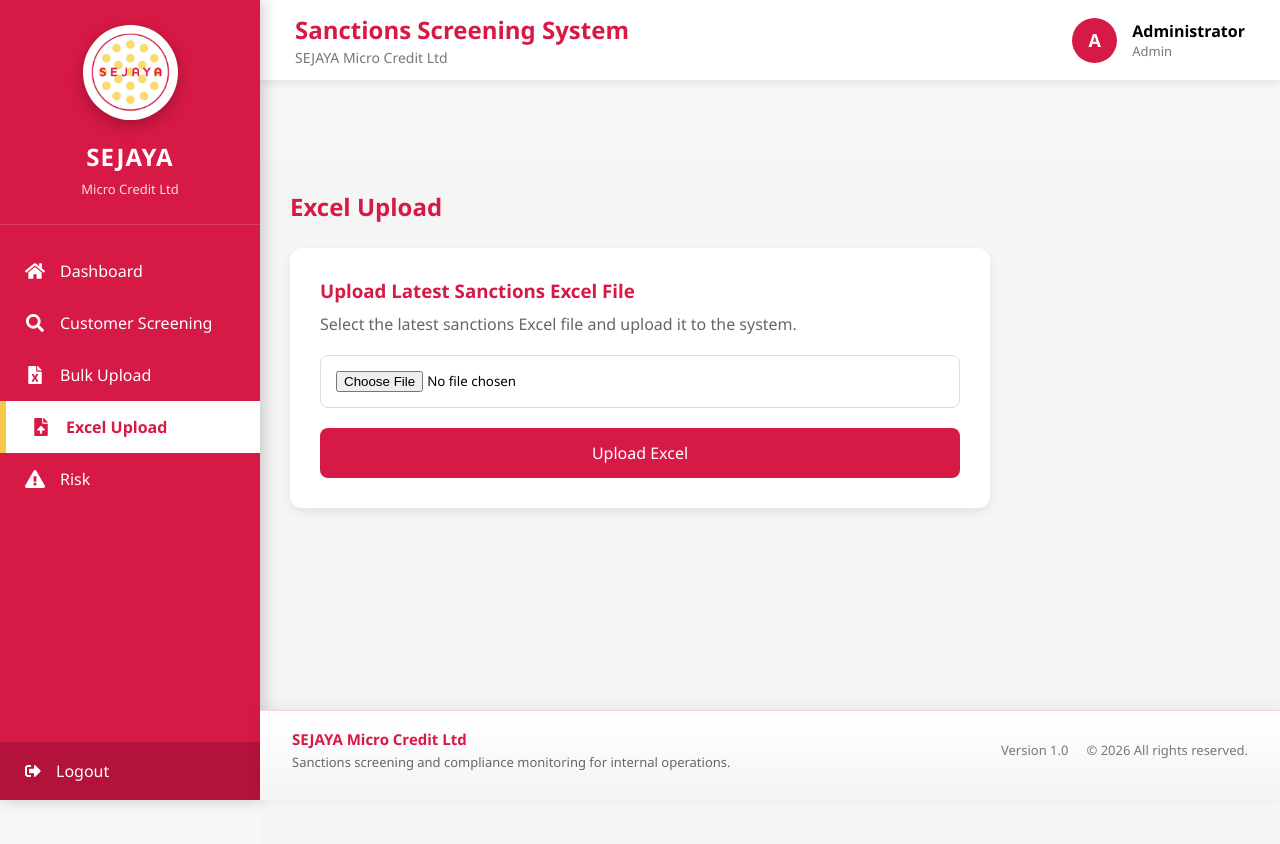
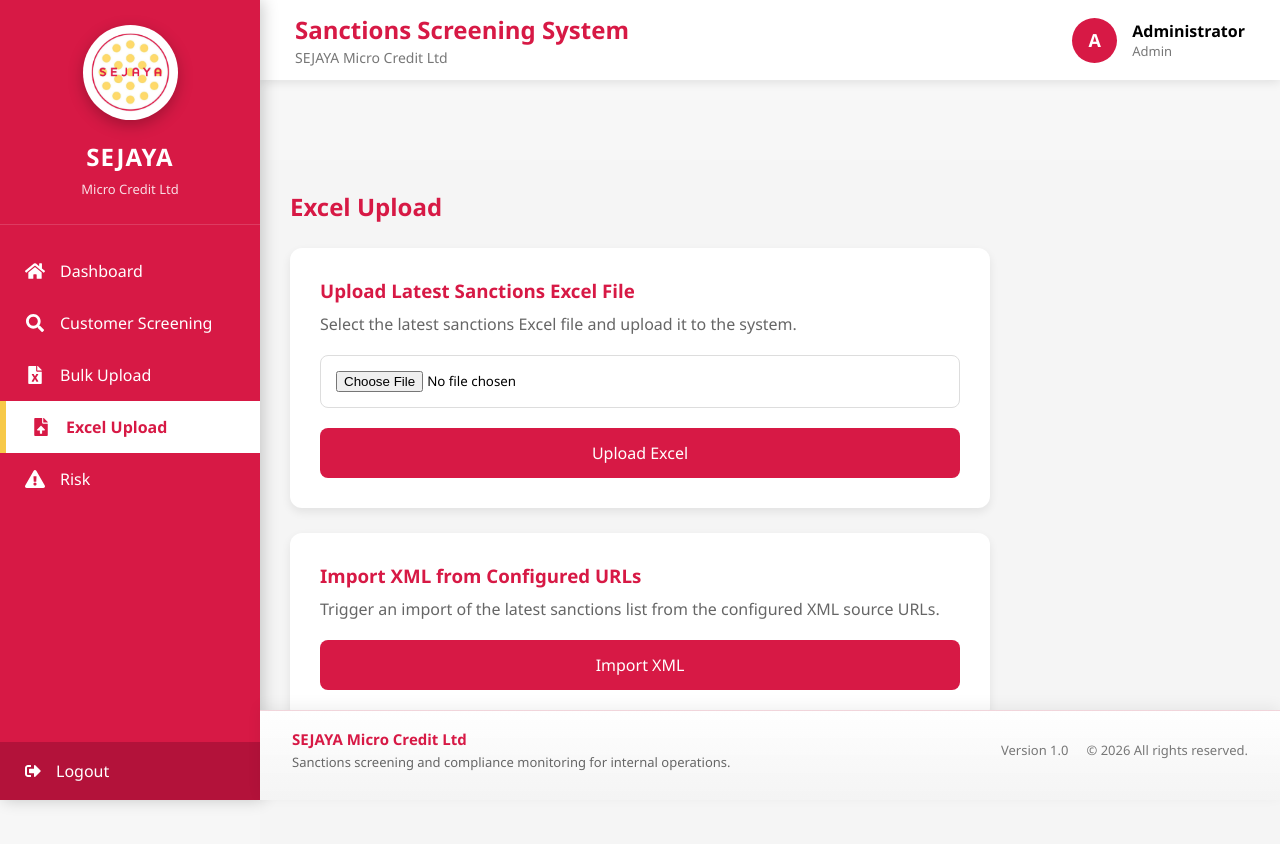
Before and after one commit to bineth-ellepola/Sanctions-Screening-Tool, a React (Vite) app: page /xml-upload in a window 1280 px wide. Shown: the top 844 px of the page. Built offline with nearby package versions, Linux system fonts and the light colour scheme.

Commit message:
Trigger integrated with the frontend

```diff
--- a/src/pages/ExcelUpload.jsx
+++ b/src/pages/ExcelUpload.jsx
@@ -7,6 +7,10 @@
   const [uploading, setUploading] = useState(false);
   const [uploadStatus, setUploadStatus] = useState("");
   const [error, setError] = useState("");
+
+  const [importingXml, setImportingXml] = useState(false);
+  const [xmlImportStatus, setXmlImportStatus] = useState("");
+  const [xmlImportError, setXmlImportError] = useState("");
 
   const handleFileChange = (e) => {
     setSelectedFile(e.target.files[0]);
@@ -37,7 +41,7 @@
     formData.append("file", selectedFile);
 
     try {
-      const response = await api.post("/import/excel", formData, {
+      const response = await api.post("/import/excel/individuals", formData, {
         headers: {
           "Content-Type": "multipart/form-data",
         },
@@ -64,6 +68,32 @@
       }
     } finally {
       setUploading(false);
+    }
+  };
+
+  const handleImportXml = async () => {
+    setImportingXml(true);
+    setXmlImportStatus("");
+    setXmlImportError("");
+
+    try {
+      const response = await api.post("/import/download");
+
+      if (response.data.success) {
+        setXmlImportStatus(
+          response.data.message || "XML import triggered successfully."
+        );
+      } else {
+        setXmlImportError(response.data.message || "XML import failed.");
+      }
+    } catch (err) {
+      console.error(err);
+      setXmlImportError(
+        err.response?.data?.message ||
+          "Unable to trigger XML import. Please try again."
+      );
+    } finally {
+      setImportingXml(false);
     }
   };
 
@@ -111,6 +141,25 @@
 
         {uploadStatus && <div className="success-message">{uploadStatus}</div>}
       </div>
+
+      <div className="xml-card">
+        <h3>Import XML from Configured URLs</h3>
+
+        <p>
+          Trigger an import of the latest sanctions list from the configured
+          XML source URLs.
+        </p>
+
+        <button onClick={handleImportXml} disabled={importingXml}>
+          {importingXml ? "Importing..." : "Import XML"}
+        </button>
+
+        {xmlImportError && <div className="error-message">{xmlImportError}</div>}
+
+        {xmlImportStatus && (
+          <div className="success-message">{xmlImportStatus}</div>
+        )}
+      </div>
     </div>
   );
 }
--- a/src/styles/CustomerScreening.css
+++ b/src/styles/CustomerScreening.css
@@ -107,3 +107,12 @@
 .result-table td.low {
   font-weight: bold;
 }
+
+.result-table tr.clickable-row {
+  cursor: pointer;
+  transition: 0.2s;
+}
+
+.result-table tr.clickable-row:hover {
+  background: #fff5f7;
+}
--- a/src/styles/SubjectDetailsModal.css
+++ b/src/styles/SubjectDetailsModal.css
@@ -36,13 +36,18 @@
 }
 
 .modal-close {
-  background: none;
+  width: 24px;
+  height: 24px;
+  padding: 0;
+  font-size: 14px;
+  background: transparent;
   border: none;
-  font-size: 18px;
+  border-radius: 50%;
   cursor: pointer;
   color: #666;
-  padding: 4px 8px;
-  border-radius: 6px;
+  display: flex;
+  align-items: center;
+  justify-content: center;
 }
 
 .modal-close:hover {
--- a/src/styles/XmlUpload.css
+++ b/src/styles/XmlUpload.css
@@ -144,3 +144,11 @@
   padding: 15px;
   border-radius: 8px;
 }
+
+.xml-page .xml-card {
+  margin-bottom: 25px;
+}
+
+.xml-page .xml-card:last-child {
+  margin-bottom: 0;
+}
```
